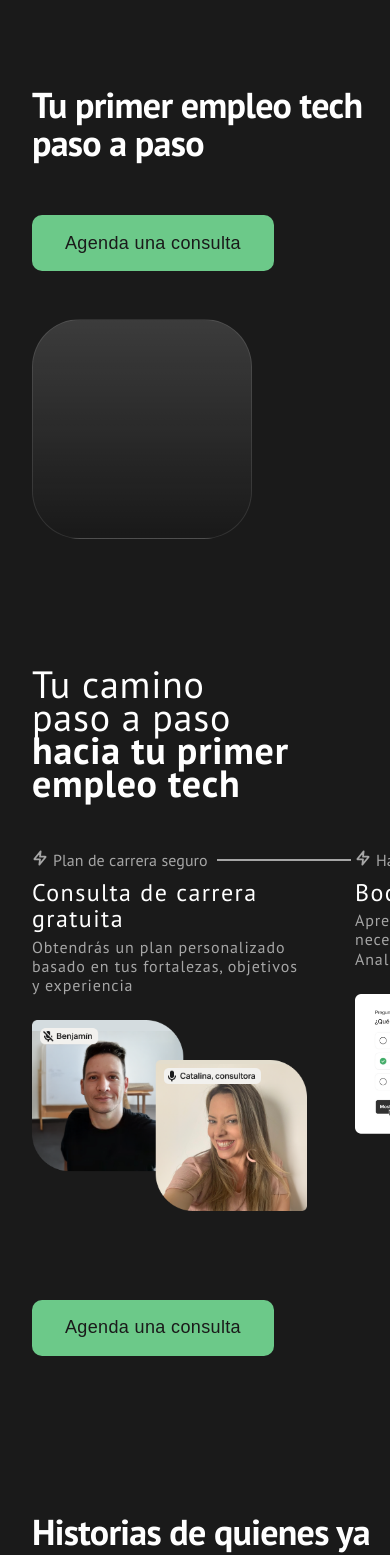
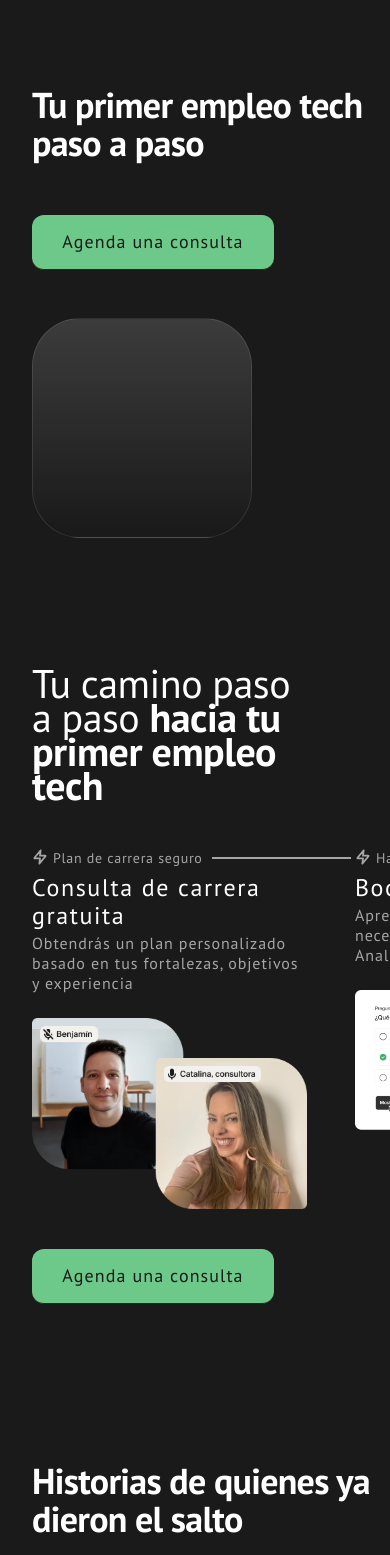
Before and after one commit to stupidkubik/component-with-x-scroll, a Next.js app in the folder component-with-x-scroll/: page / in a window 390 px wide. Shown: the top 1555 px of the page. Built offline with nearby package versions, Linux system fonts and the light colour scheme; a web font is replaced by a local one.

Commit message:
fix styles

```diff
--- a/component-with-x-scroll/src/components/sections/Sections.module.css
+++ b/component-with-x-scroll/src/components/sections/Sections.module.css
@@ -52,20 +52,21 @@
 .mainLeadHeader {
   display: grid;
   height: min-content;
-  gap: 72px;
+  gap: 71px;
 }
 
 .mainLeadHeader h2 {
+  margin: 0;
   font-family: "Gramatika", "PT Sans", sans-serif;
   font-weight: 400;
-  margin: 0;
-  gap: 16px;
-  font-size: 63px;
-  line-height: 0.86;
+  font-size: 64px;
+  line-height: 85%;
+  letter-spacing: -0.5px;
 }
 
 .mainLeadHeader strong {
   font-weight: 700;
+  font-style: Bold;
 }
 
 .mainScroller {
@@ -77,15 +78,18 @@
 
 .ctaButton {
   width: 242px;
-  height: 56px;
-  border-radius: 10px;
   border: none;
+  border-radius: 12px;
+  border-bottom: 1px solid #2A2A00;
+  padding: 16px 8px;
   background-color: var(--color-background-green);
   color: var(--color-background-black);
+  font-family: Gramatika, "PT Sans", sans-serif;
+  font-weight: 500;
   font-size: 18px;
-  font-weight: 400;
-  cursor: pointer;
-  letter-spacing: 0.02em;
+  line-height: 22px;
+  letter-spacing: 1.1px;
+  vertical-align: middle;
 }
 
 .ctaButton:hover {
@@ -161,12 +165,12 @@
   display: flex;
   gap: 5px;
   width: 100%;
-  font-size: 16px;
+  font-size: 17px;
   color: var(--color-black-40);
   font-family: Gramatika, "PT Sans", sans-serif;
-  font-weight: 400;
-  letter-spacing: 0.05em;
-
+  font-weight: 500;
+  line-height: 20px;
+  letter-spacing: 0.5px;
 }
 
 .cardLabelIcon {
@@ -191,12 +195,13 @@
 
 .cardTitle {
   margin: 0;
-  padding-top: 16px;
+  padding-top: 14px;
   font-family: Gramatika, "PT Sans", sans-serif;
-  font-size: 43px;
+  font-size: 40px;
   color: var(--color-white);
   font-weight: 500;
-  letter-spacing: 0.005em;
+  line-height: 42px;
+  letter-spacing: 1.6px;
 }
 
 .cardDescription {
@@ -206,10 +211,11 @@
   font-family: Gramatika, "PT Sans", sans-serif;
   color: var(--color-black-40);
   font-size: 18px;
-  font-weight: 500;
-  letter-spacing: 0.055em;
-  line-height: 1.2em;
   flex-shrink: 0;
+  font-weight: 400;
+  font-size: 18px;
+  line-height: 22px;
+  letter-spacing: 0.9px;
 }
 
 .cardImageWrapper {
@@ -279,7 +285,7 @@
   .mainLayout {
     display: flex;
     flex-direction: column;
-    gap: 50px;
+    gap: 0;
   }
 
   .mainLeadColumn,
@@ -291,10 +297,9 @@
 
   .mainLeadHeader h2 {
     order: 0;
-    font-size: 38px;
     width: 260px;
-    line-height: 0.87;
-    letter-spacing: 0.02em;
+    font-size: 40px;
+    padding-bottom: 47px;
   }
 
   .mainScroller {
@@ -318,7 +323,6 @@
     font-size: 18px;
   }
 
-
   .card {
     min-height: 400px;
     padding-right: 32px;
@@ -334,20 +338,22 @@
 
   .cardTitle {
     width: 240px;
+    padding-top: 7px;
     font-size: 24px;
-    padding-top: 10px;
-    line-height: 1.11em;
-    letter-spacing: 0.06em;
+    line-height: 28px;
   }
 
   .cardDescription {
+    padding: 3px 5px 25px 0;
     font-size: 16px;
-    padding: 5px 5px 25px 0;
-
+    font-weight: 400;
+    line-height: 20px;
   }
 
   .cardLabelText {
-    letter-spacing: 0.004em;
+    font-size: 14px;
+    line-height: 18px;
+    letter-spacing: 0.7px;
   }
 
   .cardWrapper {
```
